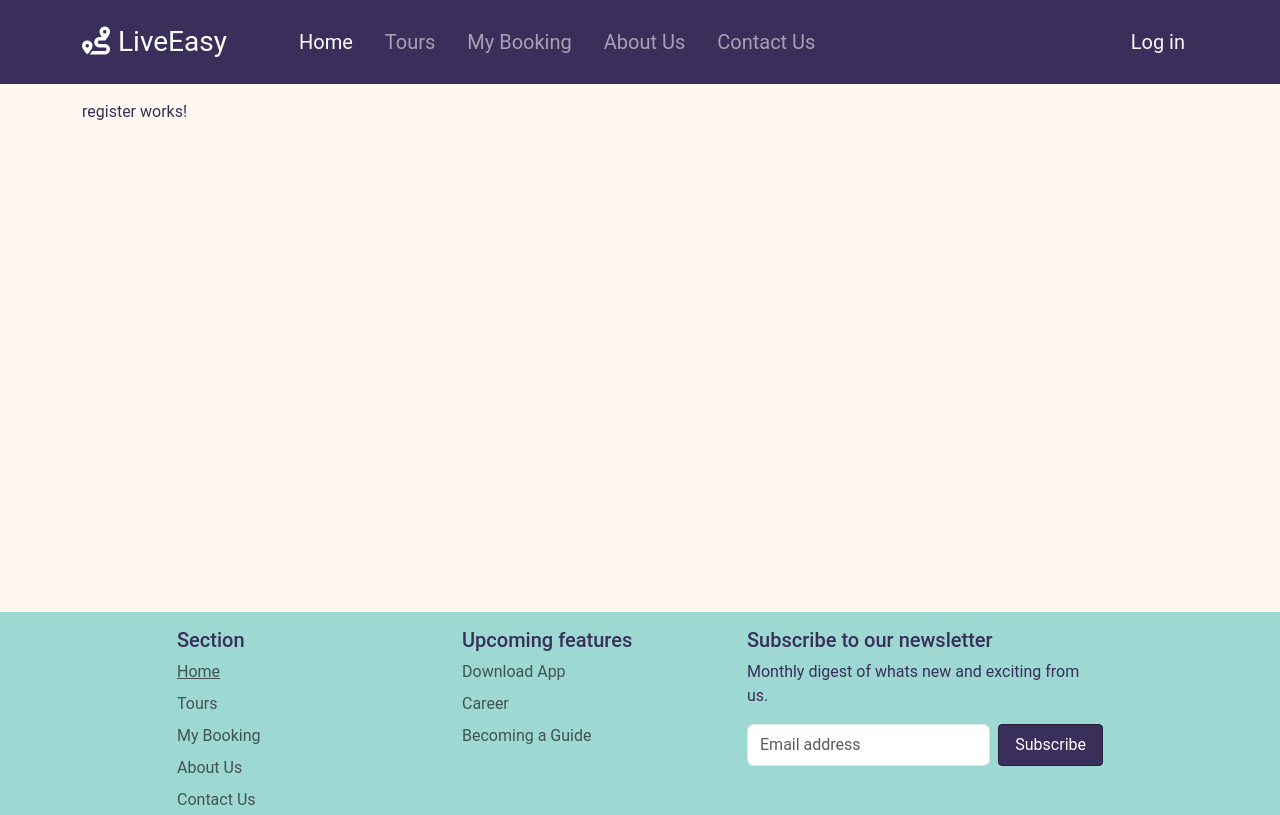
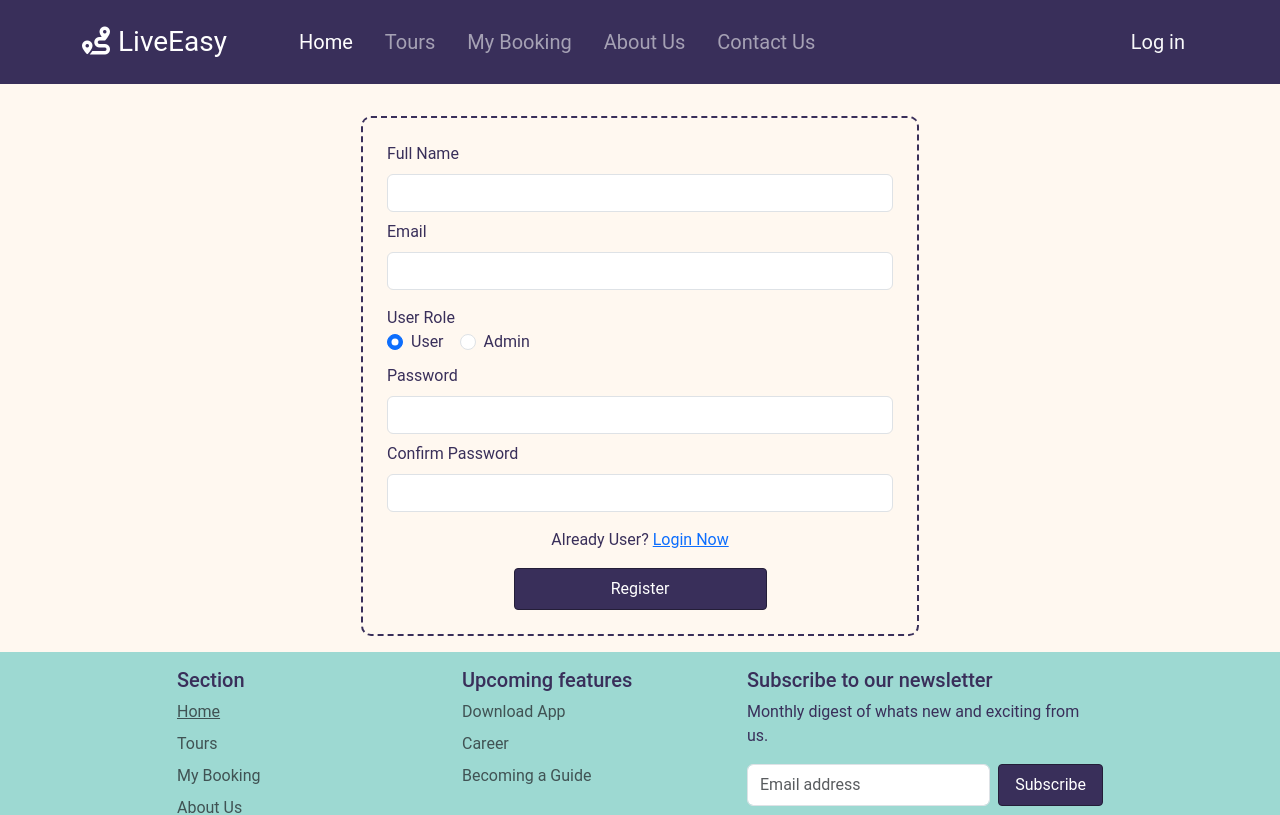
Before and after one commit to Tejashirapara369/Capstone, an Angular app in the folder frontend/: page /register in a window 1280 px wide. Shown: the top 815 px of the page. Built offline with nearby package versions, Linux system fonts and the light colour scheme.

Commit message:
CP-6 Register page completed

```diff
--- a/frontend/src/app/pages/login/login.component.ts
+++ b/frontend/src/app/pages/login/login.component.ts
@@ -4,7 +4,7 @@ import { COMPANY_NAME } from '../../constant/common';
 import { FormBuilder, FormGroup, Validators } from '@angular/forms';
 import { AuthenticationService } from '../../services/authentication.service';
 import { Router } from '@angular/router';
-import { LoginResponse } from '../../models/authentication.model';
+import { AuthResponse } from '../../models/authentication.model';
 
 @Component({
   selector: 'app-login',
@@ -29,7 +29,7 @@ export class LoginComponent {
   }
 
   login(): void {
-    this.authenticationService.login(this.loginForm.value).subscribe((resp: LoginResponse) => {
+    this.authenticationService.login(this.loginForm.value).subscribe((resp: AuthResponse) => {
       localStorage.setItem("authToken", resp.token);
       this.router.navigate(['/']);
     });
--- a/frontend/src/app/pages/register/register.component.html
+++ b/frontend/src/app/pages/register/register.component.html
@@ -1 +1,47 @@
-<p>register works!</p>
+<div class="mx-auto mt-3 w-50 p-4 register-section" [formGroup]="registerForm">
+    <div class="form-group">
+        <label for="name" class="form-label">Full Name</label>
+        <input type="name" id="name" class="form-control" formControlName="name">
+    </div>
+
+    <div class="form-group mt-2">
+        <label for="email" class="form-label">Email</label>
+        <input type="text" id="email" class="form-control" formControlName="email">
+    </div>
+
+    <div class="form-group mt-3">
+        <label for="userRoles" class="form-label mb-0">User Role</label>
+        <div>
+            <div class="form-check form-check-inline">
+                <input class="form-check-input" type="radio" name="roles" [id]="UserRole.user" [value]="UserRole.user"
+                    formControlName="roles">
+                <label class="form-check-label" [for]="UserRole.user">{{UserRole.user | titlecase}}</label>
+            </div>
+            <div class="form-check form-check-inline">
+                <input class="form-check-input" type="radio" name="roles" [id]="UserRole.admin" [value]="UserRole.admin"
+                    formControlName="roles">
+                <label class="form-check-label" [for]="UserRole.admin">{{UserRole.admin | titlecase}}</label>
+            </div>
+            <!-- <div class="form-check form-check-inline">
+                <input class="form-check-input" type="radio" name="roles" [id]="UserRole.guide" [value]="UserRole.guide"
+                    formControlName="roles">
+                <label class="form-check-label" [for]="UserRole.guide">{{UserRole.guide | titlecase}}</label>
+            </div> -->
+        </div>
+    </div>
+
+    <div class="form-group mt-2">
+        <label for="password" class="form-label">Password</label>
+        <input type="password" id="password" class="form-control" formControlName="password">
+    </div>
+
+    <div class="form-group mt-2">
+        <label for="passwordConfirm" class="form-label">Confirm Password</label>
+        <input type="password" id="passwordConfirm" class="form-control" formControlName="passwordConfirm">
+    </div>
+
+    <div class="w-50 mx-auto text-center mt-3">
+        <p>Already User? <a routerLink="/login">Login Now</a></p>
+        <button class="btn btn-primary w-100" (click)="register()">Register</button>
+    </div>
+</div>
--- a/frontend/src/app/pages/register/register.component.scss
+++ b/frontend/src/app/pages/register/register.component.scss
@@ -0,0 +1,6 @@
+@import "../../../assets/scss/variables";
+
+.register-section {
+  border: 2px dashed $primary-color;
+  border-radius: 10px;
+}
--- a/frontend/src/app/pages/register/register.component.ts
+++ b/frontend/src/app/pages/register/register.component.ts
@@ -1,6 +1,10 @@
 import { Component } from '@angular/core';
 import { Title } from '@angular/platform-browser';
 import { COMPANY_NAME } from '../../constant/common';
+import { FormBuilder, FormGroup, Validators } from '@angular/forms';
+import { UserRole } from '../../models/authentication.model';
+import { AuthenticationService } from '../../services/authentication.service';
+import { Router } from '@angular/router';
 
 @Component({
   selector: 'app-register',
@@ -8,7 +12,30 @@ import { COMPANY_NAME } from '../../constant/common';
   styleUrl: './register.component.scss'
 })
 export class RegisterComponent {
-  constructor(private title: Title) {
+
+  readonly UserRole = UserRole;
+
+  registerForm: FormGroup = this.fb.group({
+    name: [null, Validators.required],
+    email: [null, [Validators.required, Validators.email]],
+    roles: [UserRole.user],
+    password: [null, Validators.required],
+    passwordConfirm: [null, Validators.required],
+  });
+
+  constructor(
+    private title: Title,
+    private fb: FormBuilder,
+    private authenticationService: AuthenticationService,
+    private router: Router
+  ) {
     title.setTitle(COMPANY_NAME + ': Signup');
   }
+
+  register(): void {
+    this.authenticationService.register(this.registerForm.value).subscribe(resp => {
+      localStorage.setItem("authToken", resp.token);
+      this.router.navigate(['/']);
+    });
+  }
 }
--- a/frontend/src/app/services/authentication.service.ts
+++ b/frontend/src/app/services/authentication.service.ts
@@ -1,7 +1,7 @@
 import { HttpClient } from '@angular/common/http';
 import { Injectable } from '@angular/core';
 import { environment } from '../../environments/environment';
-import { LoginPayload, LoginResponse } from '../models/authentication.model';
+import { AuthResponse, LoginPayload, RegisterPayload } from '../models/authentication.model';
 import { Observable } from 'rxjs/internal/Observable';
 
 const ENVIRONMENT_URL = environment.baseUrl + '/user';
@@ -13,7 +13,11 @@ export class AuthenticationService {
 
   constructor(private http: HttpClient) {}
 
-  login(payload: LoginPayload): Observable<LoginResponse> {
-    return this.http.post<LoginResponse>(`${ENVIRONMENT_URL}/login`, payload);
+  login(payload: LoginPayload): Observable<AuthResponse> {
+    return this.http.post<AuthResponse>(`${ENVIRONMENT_URL}/login`, payload);
+  }
+
+  register(payload: RegisterPayload): Observable<AuthResponse> {
+    return this.http.post<AuthResponse>(`${ENVIRONMENT_URL}/signup`, payload);
   }
 }
```
Also changed, not shown: frontend/src/app/models/authentication.model.ts (+10 -1 lines).
